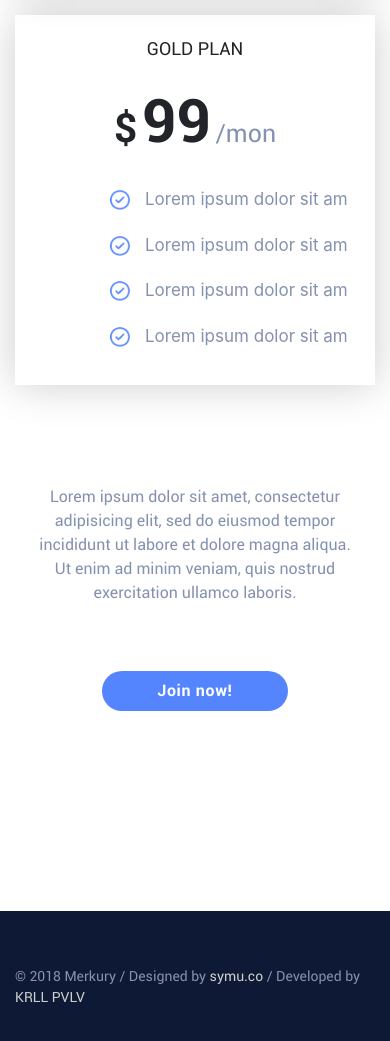
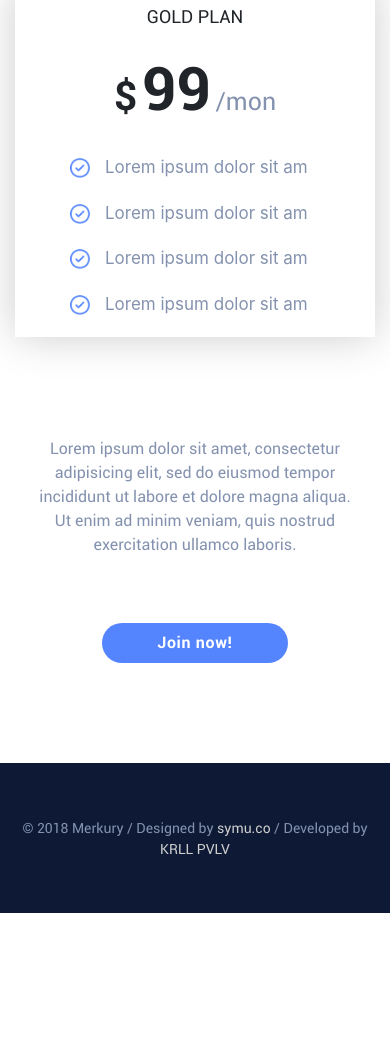
Before and after one commit to kipa/Merkury, a plain HTML site: page index.html in a window 390 px wide. Shown: the part 4872-5913 px from the top of the page. After the commit the page ends 5785 px from the top, so only its background shows below. Drawn offline with nearby package versions, Linux system fonts and the light colour scheme.

Commit message:
Added mobile support

```diff
--- a/css/style.css
+++ b/css/style.css
@@ -831,12 +831,16 @@ nav ul a:hover {
 
     ul.plan-list {
         padding: 0;
-        margin: 20 auto;
+        margin: 0 auto;
         width: 250px;
     }
 
     .footer-content {
         height: 150px;
+        text-align: center;
     }
 
+    footer {
+        margin-top: 50px;
+    }
 }
--- a/index.html
+++ b/index.html
@@ -229,7 +229,7 @@
                 <div class="container-fluid">
                     <div class="row">
                         <div class="col-lg-5 offset-lg-1 col-md-12">
-                             © 2018 Merkury / Designed by <a href="https://symu.co/freebies/templates-4/merkury-psd-template/">symu.co</a> / Developed by <a target="_blank" href="http:/pavz.ru">KRLL PVLV</a>
+                             © 2018 Merkury / Designed by <a href="https://symu.co/freebies/templates-4/merkury-psd-template/">symu.co</a> / Developed by <a href="http:/pavz.ru">KRLL PVLV</a>
                         </div>
                         <div class="col-lg-5 col-md-12">
                             <ul class="footer-nav">
```
